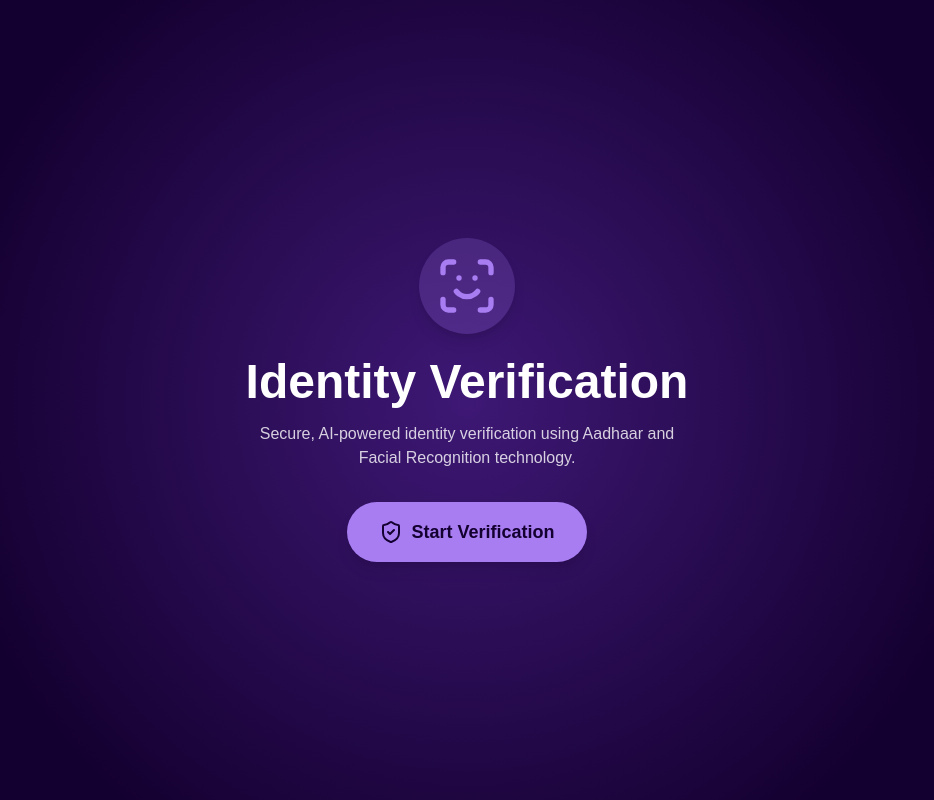
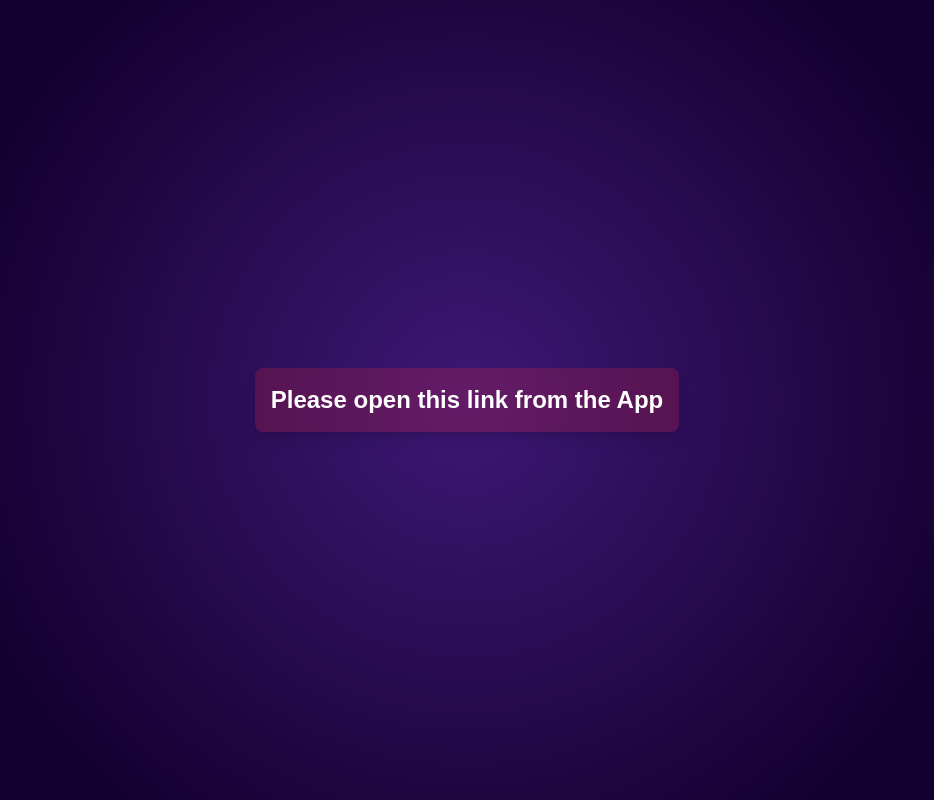
Before and after one commit to Devvlakshay/Ai-verification-frontendf, a Next.js app: page / in a window 1280 px wide. Shown: the whole page, without its empty margins (173-1107 px from the left). Built offline with nearby package versions, Linux system fonts and the light colour scheme.

Commit message:
jwt token added

```diff
--- a/src/app/page.tsx
+++ b/src/app/page.tsx
@@ -1,30 +1,73 @@
-import Link from 'next/link';
-import { ShieldCheck, ScanFace } from 'lucide-react';
+"use client";
+
+import { useEffect, useState } from 'react';
+import { useRouter } from 'next/navigation';
+import { useVerificationStore } from '@/components/VerificationStore';
+
+// Basic JWT decoding function
+function decodeJwt(token: string) {
+  try {
+    const base64Url = token.split('.')[1];
+    const base64 = base64Url.replace(/-/g, '+').replace(/_/g, '/');
+    const jsonPayload = decodeURIComponent(
+      atob(base64)
+        .split('')
+        .map(function (c) {
+          return '%' + ('00' + c.charCodeAt(0).toString(16)).slice(-2);
+        })
+        .join('')
+    );
+    return JSON.parse(jsonPayload);
+  } catch (error) {
+    console.error("Failed to decode JWT:", error);
+    return null;
+  }
+}
 
 export default function Home() {
+  const router = useRouter();
+  const { updateField } = useVerificationStore();
+  const [error, setError] = useState<string | null>(null);
+
+  useEffect(() => {
+    const params = new URLSearchParams(window.location.search);
+    const token = params.get('token');
+
+    if (token) {
+      const decoded = decodeJwt(token);
+      if (decoded && decoded.user_id && decoded.name && decoded.dob && decoded.gender) {
+        updateField('user_id', decoded.user_id);
+        updateField('name', decoded.name);
+        updateField('dob', decoded.dob);
+        updateField('gender', decoded.gender);
+
+        router.push('/verify/selfie');
+      } else {
+        setError('Invalid token. Please try again.');
+      }
+    } else {
+      setError('Please open this link from the App');
+    }
+  }, [router, updateField]);
+
   return (
     <div className="min-h-screen flex flex-col items-center justify-center bg-deep-violet text-white p-6 text-center">
-      <div
+       <div
         className="absolute inset-0 z-0"
         style={{
           background: 'radial-gradient(circle at center, #3E1875 0%, #140030 70%)',
         }}
       />
       <div className="relative z-10 flex flex-col items-center">
-        <div className="bg-lavender/20 p-4 rounded-full shadow-lg mb-6 text-lavender">
-          <ScanFace size={64} />
-        </div>
-        <h1 className="text-4xl md:text-5xl font-bold text-white mb-4">Identity Verification</h1>
-        <p className="text-white/80 max-w-md mb-8">
-          Secure, AI-powered identity verification using Aadhaar and Facial Recognition technology.
-        </p>
-
-        <Link
-          href="/verify/details"
-          className="bg-lavender hover:bg-opacity-80 text-deep-violet text-lg font-semibold px-8 py-4 rounded-full shadow-lg transition-transform hover:scale-105 flex items-center gap-2"
-        >
-          <ShieldCheck /> Start Verification
-        </Link>
+        {error ? (
+          <div className="bg-red-500/20 p-4 rounded-lg shadow-lg text-white">
+            <h1 className="text-2xl font-bold">{error}</h1>
+          </div>
+        ) : (
+          <div className="text-white/80">
+            <h1 className="text-2xl font-bold">Verifying...</h1>
+          </div>
+        )}
       </div>
     </div>
   );
--- a/src/components/VerificationStore.ts
+++ b/src/components/VerificationStore.ts
@@ -3,6 +3,7 @@
 
 export type VerificationData = {
   user_id: string;
+  name: string;
   dob: string;
   gender: 'Male' | 'Female' | 'Other';
   selfie_photo: string | null;
@@ -12,6 +13,7 @@
 
 const INITIAL_STATE: VerificationData = {
   user_id: '',
+  name: '',
   dob: '',
   gender: 'Male',
   selfie_photo: null,
```
Also changed, not shown: 1 other file (tests, documents, lock files or other folders).
